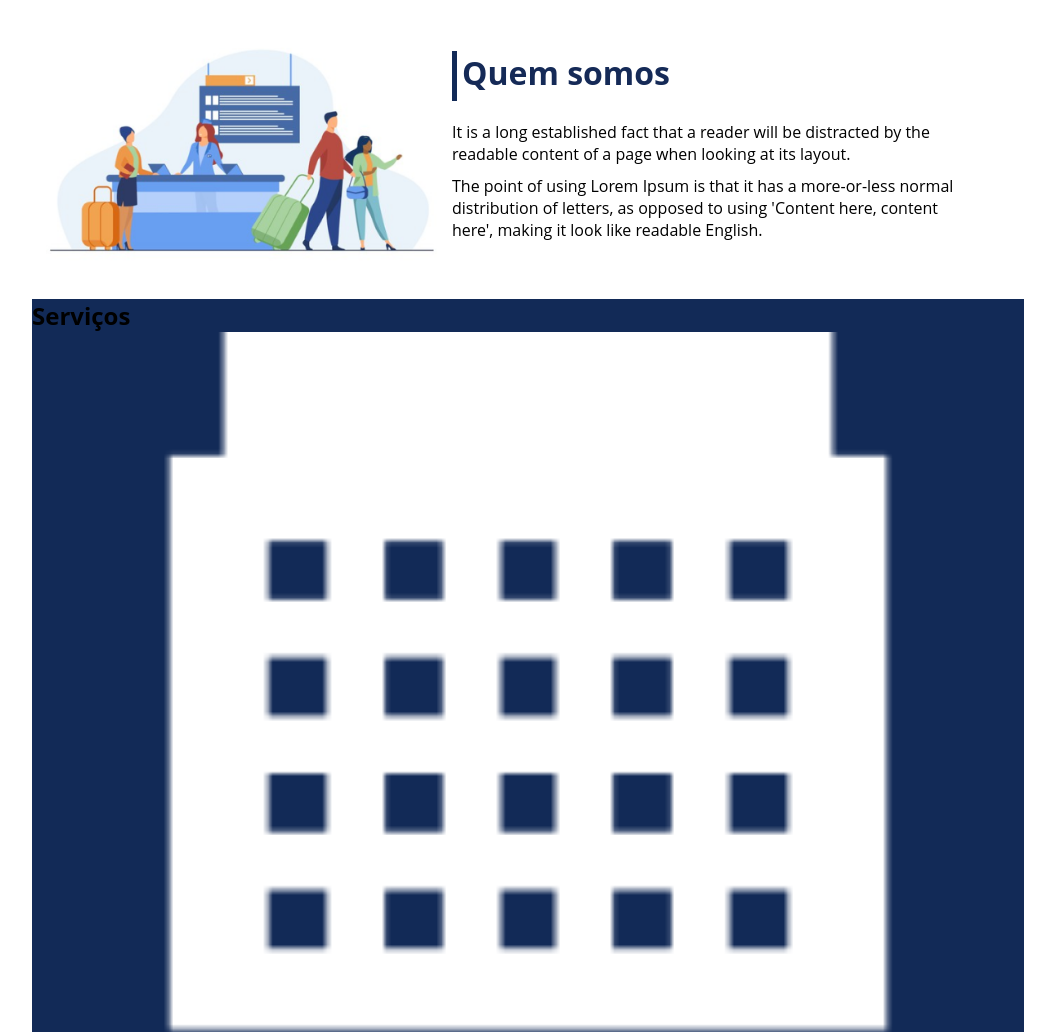
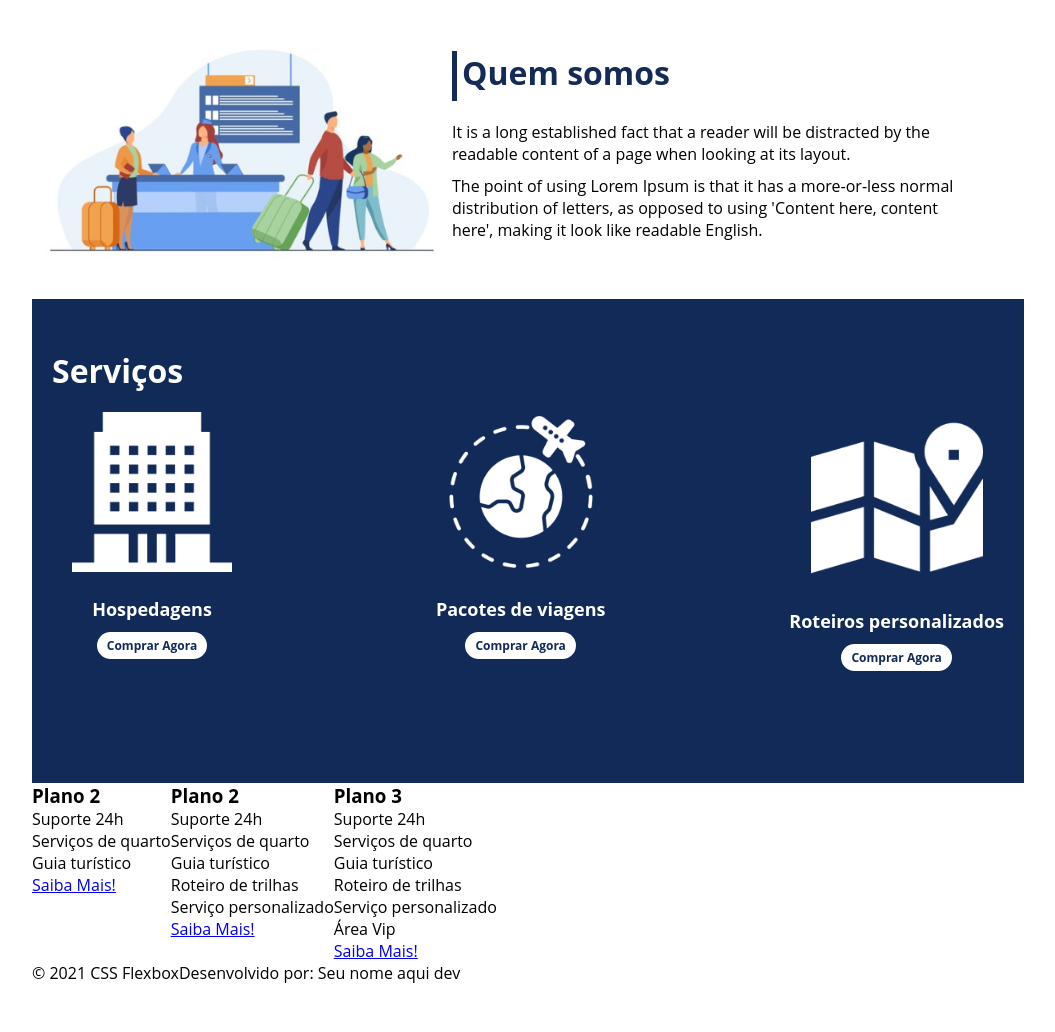
Before and after one commit to fabiooliveiradev/project-flexbox-dio, a plain HTML site: page flex-projeto/index.html in a window 1280 px wide. Shown: the part 897-1929 px from the top of the page, without its empty margins (112-1167 px from the left). After the commit the page ends 1881 px from the top, so only its background shows below. Drawn offline with Linux system fonts and the light colour scheme.

Commit message:
Finalizada a sessão Serviços.

```diff
--- a/flex-projeto/index.html
+++ b/flex-projeto/index.html
@@ -46,25 +46,25 @@
     </div>
 
     <div class="flex-container">
-        <div class="container-externo">
+        <div class="container-externo" id="servicos">
             <div>
                 <h2>Serviços</h2>
             </div>
 
-            <div>
-                <div>
+            <div class="list-servicos">
+                <div class="item-servico">
                     <div><img src="./images/icon-2.png" alt="hospedagens"></div>
                     <p>Hospedagens</p>
                     <a href="#">Comprar Agora</a>
                 </div>
 
-                <div>
+                <div class="item-servico">
                     <div><img src="./images/icon-1.png" alt="pacote de viagens"></div>
                     <p>Pacotes de viagens</p>
                     <a href="#">Comprar Agora</a>
                 </div>
 
-                <div>
+                <div class="item-servico">
                     <div><img src="./images/icon-3.png" alt="roteiros personalizados"></div>
                     <p>Roteiros personalizados</p>
                     <a href="#">Comprar Agora</a>
--- a/flex-projeto/style.css
+++ b/flex-projeto/style.css
@@ -108,3 +108,52 @@ header .menu{
     background-color: #122a57;
     width: 100%;
 }
+
+#servicos{
+    flex-direction: column;
+    padding: 50px 20px;
+    padding-bottom: 100px;
+}
+
+#servicos h2{
+    color: white;
+    font-size: 32px;
+    margin-bottom: 20px;
+}
+
+.list-servicos{
+    display: flex;
+    justify-content: space-between;
+}
+
+.item-servico{
+    text-align: center;
+
+}
+
+.item-servico a{
+    background-color: #fff;
+    border-radius: 30px;
+    color: #122a57;
+    font-size: 12px;
+    font-weight: 700;
+    height: 50px;
+    line-height: 50px;
+    margin-top: 20px;
+    padding: 5px 10px;
+    text-align: center;
+    text-decoration: none;
+    width: 220px;
+}
+
+.item-servico p{
+    color: #fff;
+    font-weight: 700;
+    font-size: 18px;
+    margin-top: 20px;
+}
+
+.item-servico img{
+    width: 80%;
+    margin: auto;
+}
```
